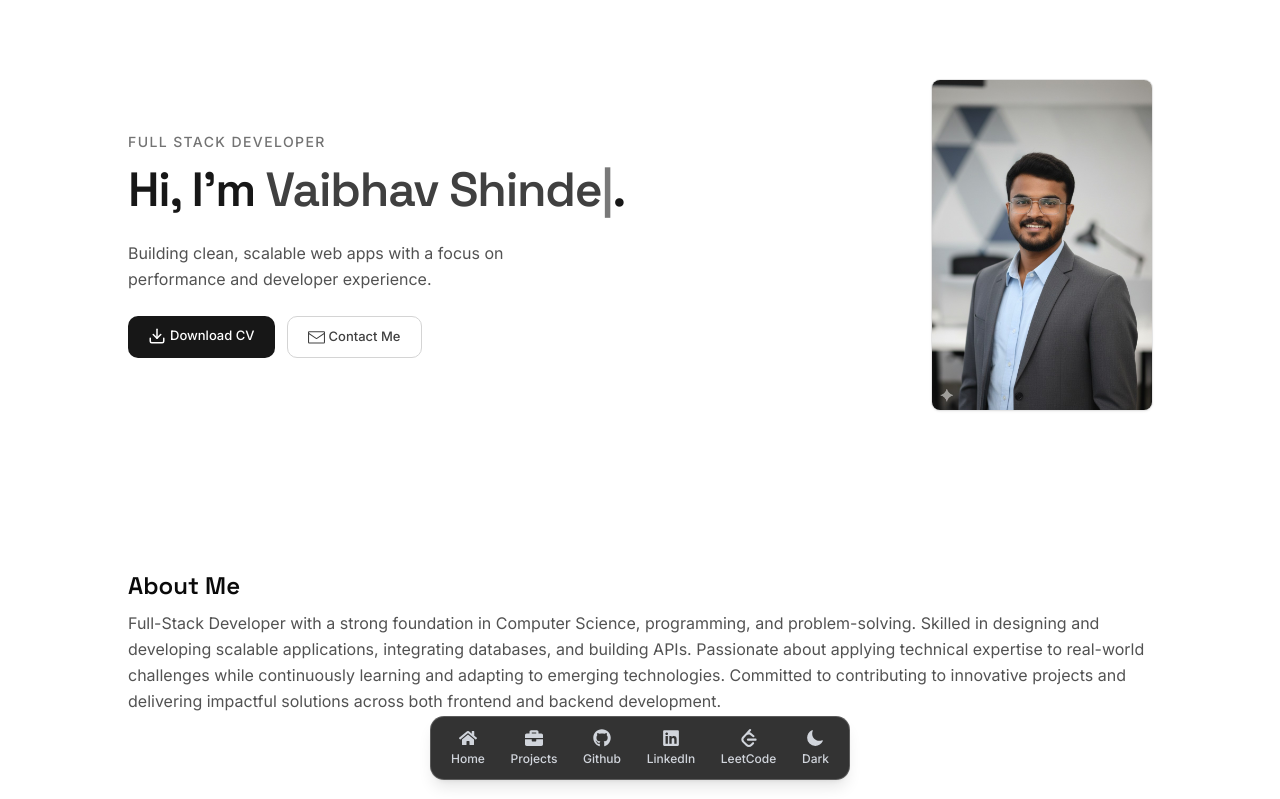
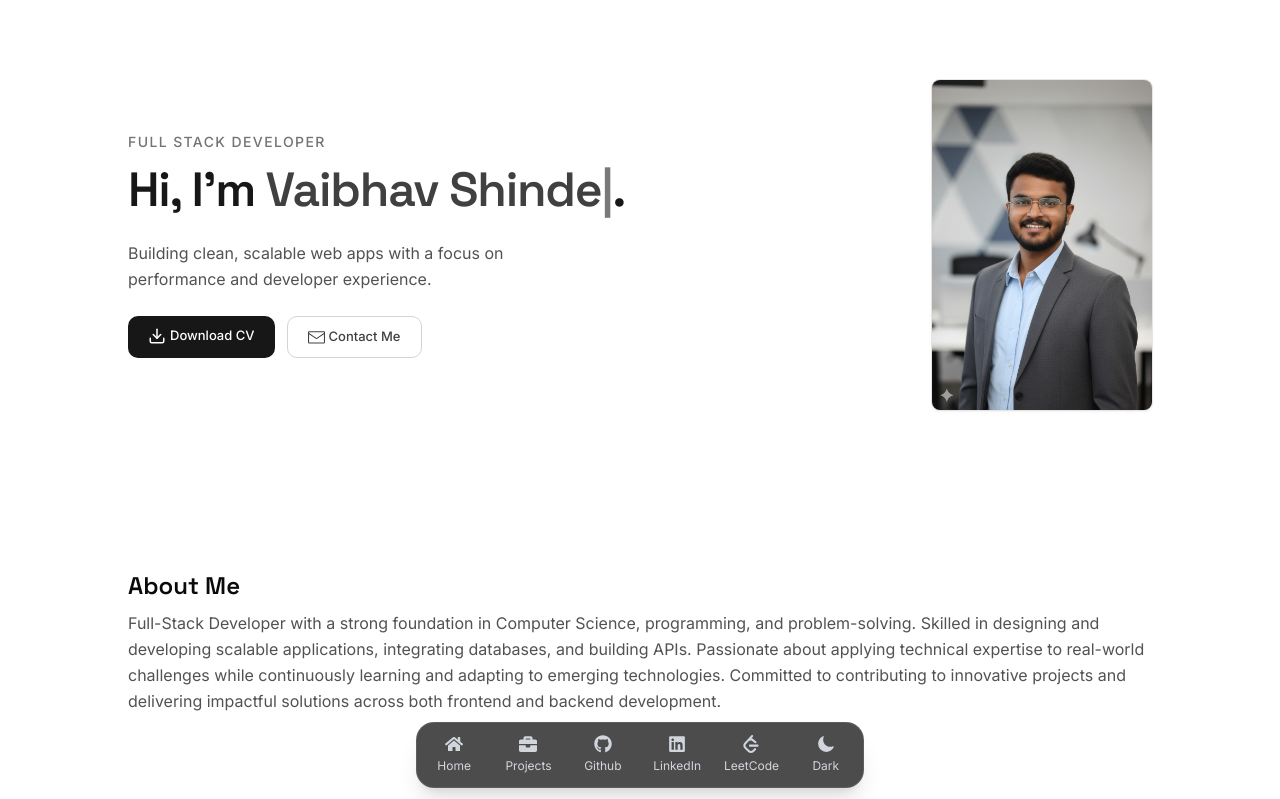
Before and after one commit to Vaibhu18/Portfolio-2.O, a Next.js app: page / in a window 1280 px wide. Shown: the top 799 px of the page. Built offline with nearby package versions, Linux system fonts and the light colour scheme.

Commit message:
update menu bar

```diff
--- a/src/components/MenuBar.jsx
+++ b/src/components/MenuBar.jsx
@@ -1,4 +1,5 @@
 "use client";
+
 import React from "react";
 import { FaHome, FaGithub, FaLinkedin, FaBriefcase } from "react-icons/fa";
 import { SiLeetcode } from "react-icons/si";
@@ -45,11 +46,12 @@ const MenuBar = () => {
   ];
 
   return (
-    <div className="fixed bottom-5 left-1/2 -translate-x-1/2 w-[96%] max-w-105 z-50">
-      <div
-        className="flex justify-between items-center px-3 py-2 rounded-xl backdrop-blur-md bg-black/80 dark:bg-white/80 border border-white/20 dark:border-white/10 shadow-lg"
-      >
+    <div className="fixed bottom-0 md:bottom-3 left-1/2 -translate-x-1/2 w-full max-w-md z-50">
+      <div className="flex items-center backdrop-blur-xl bg-black/70 dark:bg-white/70 border border-white/10 rounded-tl-2xl rounded-tr-2xl md:rounded-2xl shadow-xl overflow-hidden">
         {menuItems.map((item, index) => {
+          const baseClass =
+            "flex flex-1 flex-col items-center justify-center py-3 text-gray-300 dark:text-gray-900 hover:text-white dark:hover:text-black transition";
+
           if (item.external) {
             return (
               <a
@@ -57,10 +59,10 @@ const MenuBar = () => {
                 href={item.href}
                 target="_blank"
                 rel="noopener noreferrer"
-                className="flex flex-col items-center justify-center gap-1 px-2 py-1 text-gray-300 dark:text-gray-800 hover:text-white dark:hover:text-black transition cursor-pointer"
+                className={baseClass}
               >
                 {item.icon}
-                <span className="text-xs font-medium">{item.label}</span>
+                <span className="text-[12px] mt-1">{item.label}</span>
               </a>
             );
           }
@@ -70,24 +72,24 @@ const MenuBar = () => {
               key={index}
               href={item.href}
               onClick={() => handleClick(item.href)}
-              scroll={true}
-              className="flex flex-col items-center justify-center gap-1 px-2 py-1 text-gray-300 dark:text-gray-800 hover:text-white dark:hover:text-black transition cursor-pointer"
+              className={baseClass}
             >
               {item.icon}
-              <span className="text-xs font-medium">{item.label}</span>
+              <span className="text-[12px] mt-1">{item.label}</span>
             </Link>
           );
         })}
 
-        <div
+        {/* Theme Toggle */}
+        <button
           onClick={() => setTheme(theme === "dark" ? "light" : "dark")}
-          className="flex flex-col items-center justify-center gap-1 px-2 py-1 text-gray-300 dark:text-gray-800 hover:text-white dark:hover:text-black transition cursor-pointer"
+          className="flex flex-1 flex-col items-center justify-center py-2 text-gray-300 dark:text-gray-900 hover:text-white dark:hover:text-black transition"
         >
           {theme === "dark" ? <IoSunny size={18} /> : <IoMoon size={18} />}
-          <span className="text-xs font-medium">
+          <span className="text-[12px] mt-1">
             {theme === "dark" ? "Light" : "Dark"}
           </span>
-        </div>
+        </button>
       </div>
     </div>
   );
```
